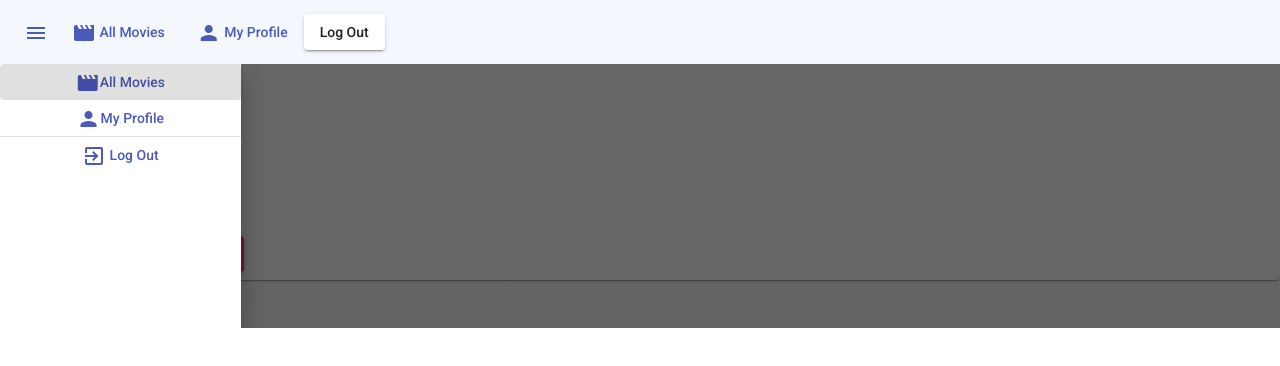
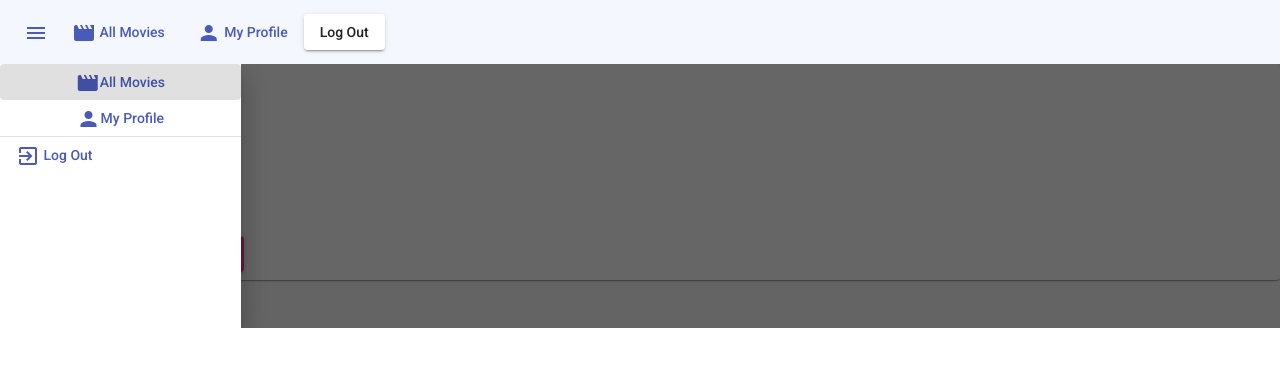
Before and after one commit to ilukin89/MovieParadise-Angular, an Angular app: page /users in a window 1280 px wide. Both pictures are taken after a click on the button "menu". Shown: the top 366 px of the page. Built offline with nearby package versions, Linux system fonts and the light colour scheme.

Commit message:
design update

```diff
--- a/src/app/navigation/navigation.component.html
+++ b/src/app/navigation/navigation.component.html
@@ -41,13 +41,13 @@
       class="side-menu-container"
     >
       <div fxLayout="column">
-        <a mat-button class="menu-side" routerLink="/movies">
+        <a mat-button class="menu-side" routerLink="/movies" style="width: 100%;">
           <mat-icon class="side-icon">movie</mat-icon>All Movies</a
         >
         <!-- <a mat-button class="menu-side" routerLink="/favorites">
           <mat-icon class="side-icon">favorite</mat-icon>My Favorites</a
         > -->
-        <a mat-button class="menu-side" routerLink="/users">
+        <a mat-button class="menu-side" routerLink="/users" style="width: 100%;">
           <mat-icon class="side-icon">person</mat-icon>My Profile</a
         >
         <mat-divider></mat-divider>
--- a/src/app/navigation/navigation.component.scss
+++ b/src/app/navigation/navigation.component.scss
@@ -8,6 +8,6 @@
 
 }
 
-.menu-side {
-width: 100%;
-}
+// .menu-side {
+// width: 100%;
+// }
```
